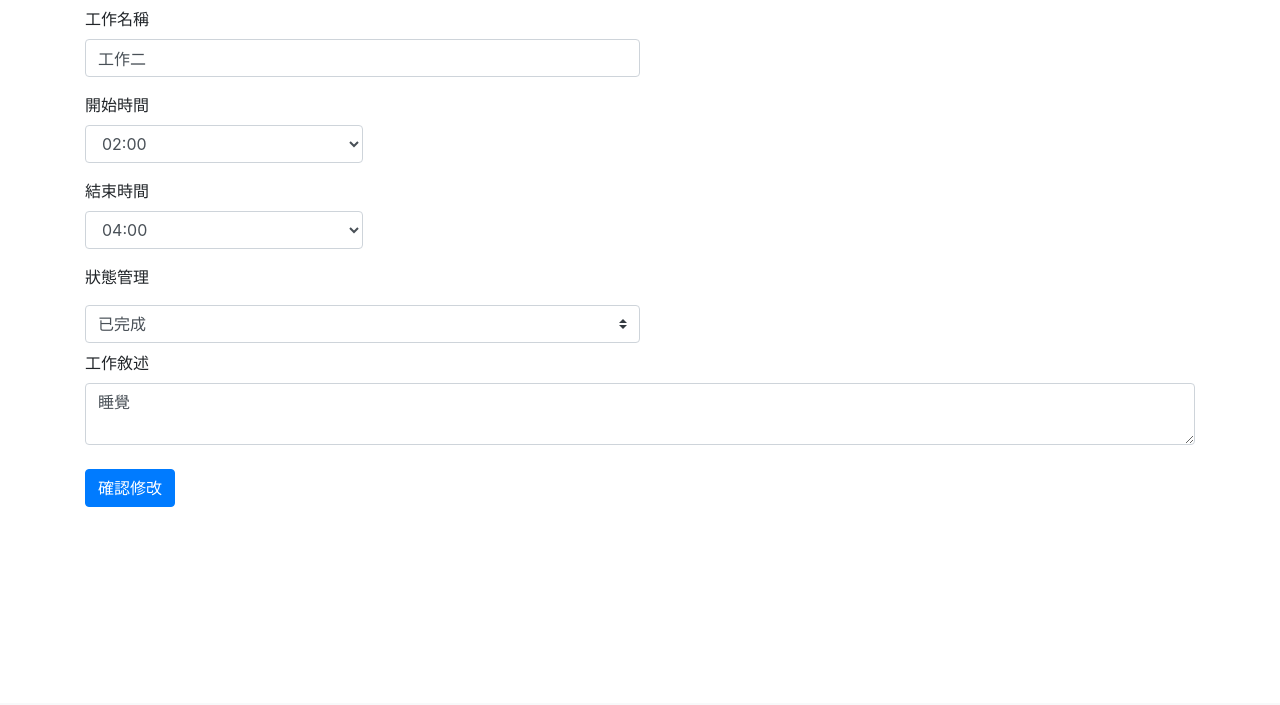
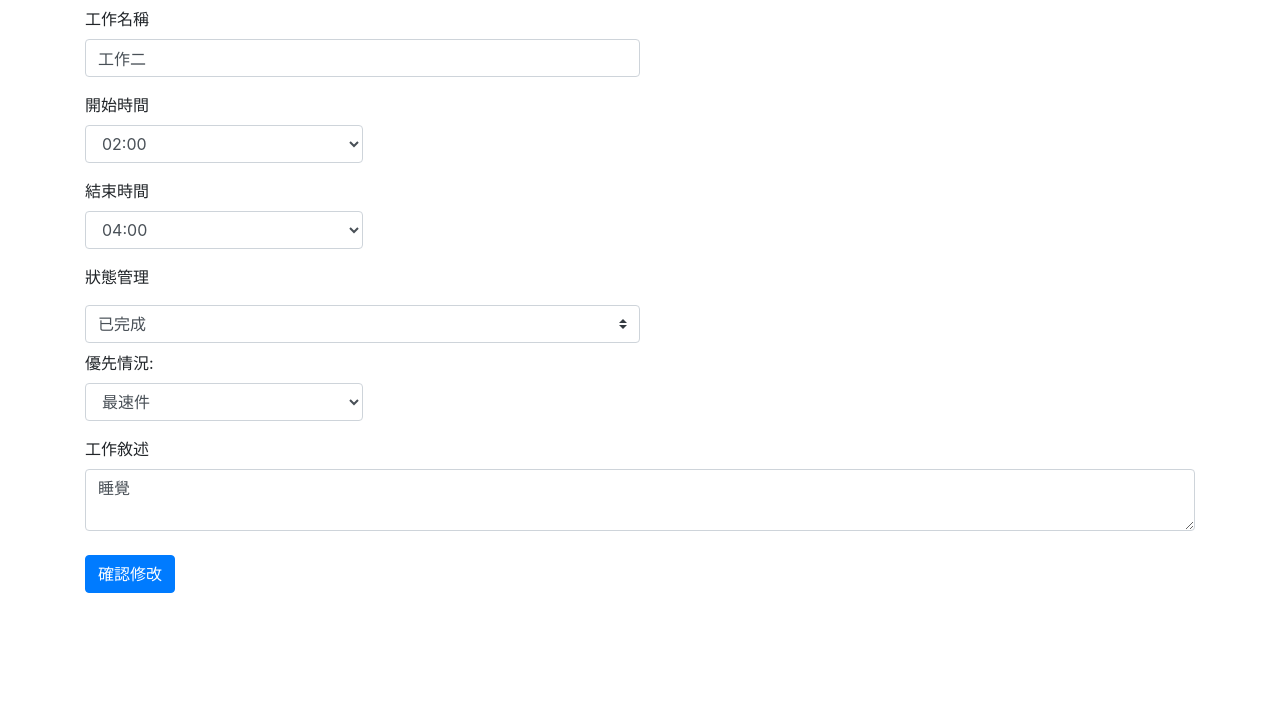
Before and after one commit to ShouShouRen/php_todo, a PHP site: page /todo_edit.php?id=2 in a window 1280 px wide. Shown: the part 97-802 px from the top of the page. Before the commit the page ends 604 px from the top, so only its background shows below. Run offline with PHP 8.4, Linux system fonts and the light colour scheme; data comes from the database, SQL or seed files in the repository.

Commit message:
20220202

```diff
--- a/todo_edit.php
+++ b/todo_edit.php
@@ -15,7 +15,7 @@ EditList();
 </head>
 
 <body>
-<nav class="navbar navbar-expand-lg navbar-light bg-light fixed-top">
+    <nav class="navbar navbar-expand-lg navbar-light bg-light fixed-top">
         <div class="container">
             <a class="navbar-brand" href="todo_list.php">TODO</a>
             <button class="navbar-toggler" type="button" data-toggle="collapse" data-target="#navbarScroll" aria-controls="navbarScroll" aria-expanded="false" aria-label="Toggle navigation">
@@ -73,8 +73,16 @@ EditList();
                     </select>
                 </div>
                 <div class="py-2">
+                    <label for="usetodo">優先情況:</label>
+                    <select name="usetodo" class="col-md-3 form-control">
+                        <option value="0" <?php echo $row["usetodo"] == 0 ? "selected" : "" ?>>普通件</option>
+                        <option value="1" <?php echo $row["usetodo"] == 1 ? "selected" : "" ?>>速件</option>
+                        <option value="2" <?php echo $row["usetodo"] == 2 ? "selected" : "" ?>>最速件</option>
+                    </select>
+                </div>
+                <div class="py-2">
                     <label for="">工作敘述</label>
-                    <textarea name="content" class="form-control"><?=$row['content']?></textarea>
+                    <textarea name="content" class="form-control"><?= $row['content'] ?></textarea>
                 </div>
                 <input type="hidden" name="id" value="<?php echo $row["id"]; ?>">
             <?php } ?>
```
